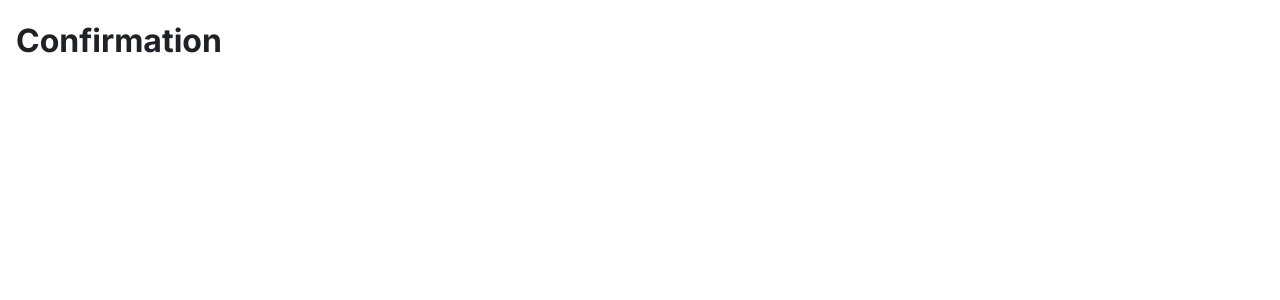
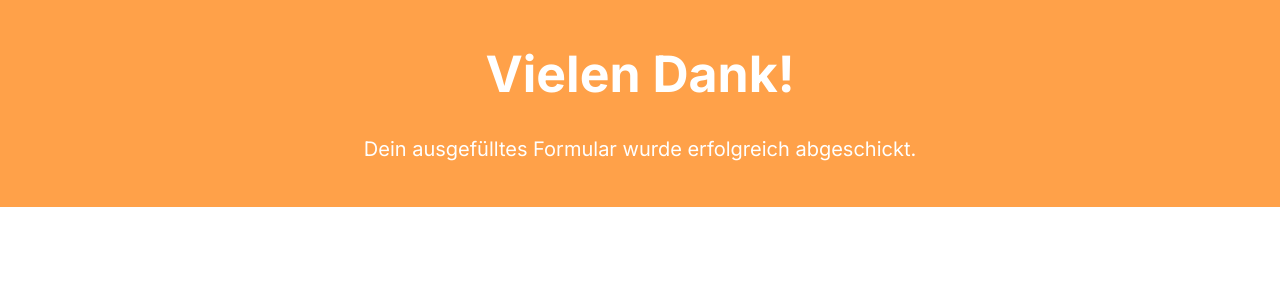
Before and after one commit to Yannik195/ueq-online-tool, a React (Create React App) app in the folder frontend/: page /q/confirmation in a window 1280 px wide. Shown: the top 300 px of the page. Built offline with nearby package versions, Linux system fonts and the light colour scheme.

Commit message:
added page-header on confirmation page

```diff
--- a/frontend/src/App.scss
+++ b/frontend/src/App.scss
@@ -1,12 +1,41 @@
 $dark-1: rgba(6, 10, 14, 0.9);
 $dark-2: rgba(6, 10, 14, 0.8);
 $dark-3: rgba(6, 10, 14, 0.7);
+$white-1: rgb(255, 255, 255);
 
+h1 {
+  color: $white-1;
+  font-size: 50px;
+}
 
-h1, h2, h3, h4, h5, h6{
+h2, h3, h4, h5, h6{
   color: $dark-1;
 }
 
 p {
-  color: $dark-2;
+  color: $white-1;
+  font-size: 20px;
 }
+
+body {
+  color: black;
+}
+
+.wrapper {
+  display: flex;
+  flex-direction: column;
+  min-height: 30vh;
+}
+
+.page-header {
+  flex-grow: 1;
+  background: #FFA149;
+  text-align: center;
+  padding: 10px;
+}
+
+.page-main {
+  flex-grow: 2;
+  background: $white-1;
+
+}
--- a/frontend/src/Pages/q/confirmation.js
+++ b/frontend/src/Pages/q/confirmation.js
@@ -1,3 +1,13 @@
 export function Confirmation() {
-    return <h1>Confirmation</h1>
-  }
+    return (
+        <div class="wrapper">
+            <header class="page-header">
+                <h1>Vielen Dank!</h1>
+                <p>Dein ausgefülltes Formular wurde erfolgreich abgeschickt.</p>
+            </header>
+            <main class="page-main">
+
+            </main>
+        </div>
+  );
+}
--- a/frontend/src/index.scss
+++ b/frontend/src/index.scss
@@ -6,6 +6,4 @@ body {
   font-family: "Inter", sans-serif;
   -webkit-font-smoothing: antialiased;
   -moz-osx-font-smoothing: grayscale;
-  max-width: 600px;
-  margin: 0 16px;
 }
```
